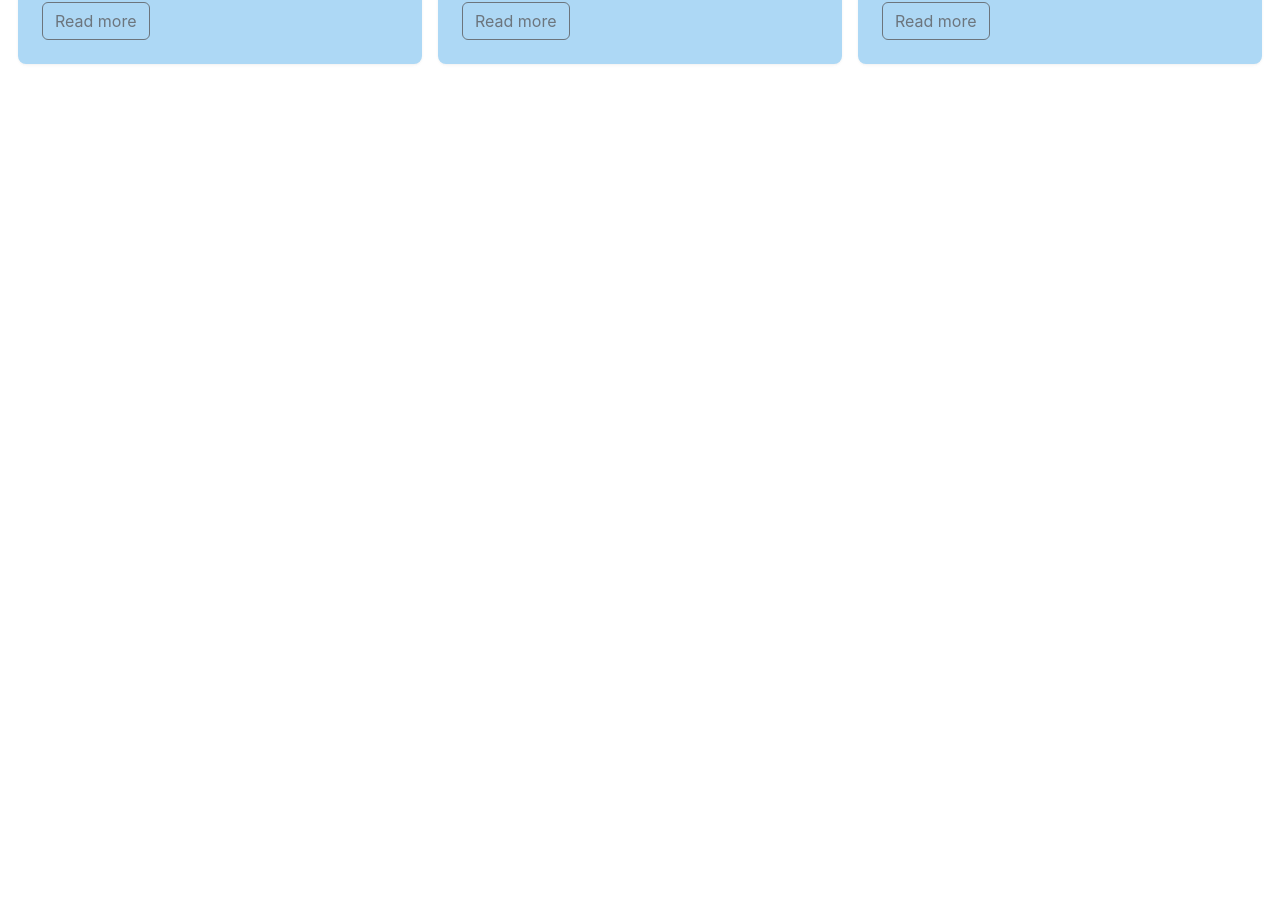
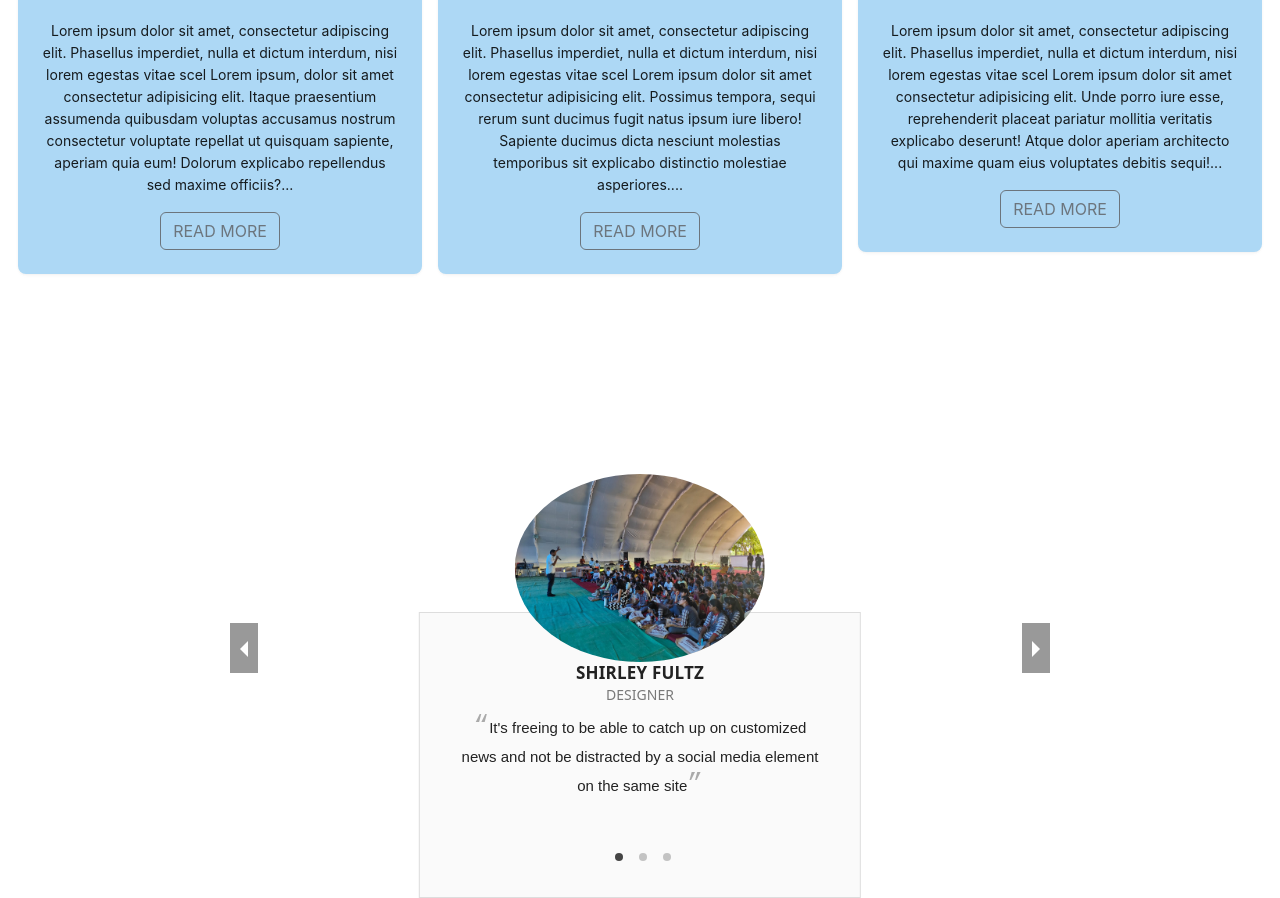
Before and after one commit to Buggs1007/Vihatha, a React (Create React App) app: page / in a window 1280 px wide. Shown: the part 979-1877 px from the top of the page. Before the commit the page ends 1053 px from the top, so only its background shows below. Built offline with nearby package versions, Linux system fonts and the light colour scheme.

Commit message:
Tried testimonials and footer

```diff
--- a/package.json
+++ b/package.json
@@ -3,14 +3,17 @@
   "version": "0.1.0",
   "private": true,
   "dependencies": {
+    "@popperjs/core": "^2.11.8",
     "@testing-library/jest-dom": "^5.16.5",
     "@testing-library/react": "^13.4.0",
     "@testing-library/user-event": "^13.5.0",
     "antd": "^5.6.4",
     "bootstrap": "^5.3.0",
+    "mdb-react-ui-kit": "^6.1.0",
     "react": "^18.2.0",
     "react-bootstrap": "^2.8.0",
     "react-dom": "^18.2.0",
+    "react-responsive-carousel": "^3.2.23",
     "react-scripts": "5.0.1",
     "web-vitals": "^2.1.4"
   },
--- /dev/null
+++ b/src/Homepage/Footer.js
@@ -0,0 +1,62 @@
+import React from 'react';
+import SimpleReactFooter from 'simple-react-footer';
+
+const Footer = () => {
+  // Define the data for the footer
+  const description = "Lorem ipsum dolor sit amet, consectetur adipiscing elit, sed do eiusmod tempor incididunt ut labore et dolore magna aliqua. Ut enim ad minim veniam, quis nostrud exercitation ullamco laboris nisi ut aliquip ex ea commodo consequat.";
+  const title = "Lorem Ipsum";
+
+  const columns = [{
+    title: "Column 1",
+    resources: [{
+      name: "Item 1",
+      link: "/item1"
+    },{
+      name: "Item 2",
+      link: "/item2"
+    },{
+      name: "Item 3",
+      link: "/item3"
+    },{
+      name: "Item 4",
+      link: "/item4"
+    }]
+  },{
+    title: "Column 2",
+    resources: [{
+      name: "Item 5",
+      link: "/item5"
+    },{
+      name: "Item 6",
+      link: "/item6"
+    }]
+  },{
+    title: "Column 3",
+    resources: [{
+      name: "Item 7",
+      link: "/item7"
+    },{
+      name: "Item 8",
+      link: "/item8"
+    }]
+  }];
+
+  return <SimpleReactFooter
+    description={description}
+    title={title}
+    columns={columns}
+    linkedin="lorem_ipsum_on_linkedin"
+    facebook="lorem_ipsum_on_fb"
+    twitter="lorem_ipsum_on_twitter"
+    instagram="lorem_ipsum_live"
+    youtube="UCFt6TSF464J8K82xeA?"
+    pinterest="lorem_ipsum_collections"
+    copyright="black"
+    iconColor="black"
+    backgroundColor="lightgrey"
+    fontColor="black"
+    copyrightColor="darkgrey"
+  />;
+}
+
+export default Footer;
--- a/src/Homepage/Homepage.js
+++ b/src/Homepage/Homepage.js
@@ -1,7 +1,11 @@
 import Slider from './Slider';
 import Slider1 from './Slider1';
 import Cards from './cards';
+import 'mdb-react-ui-kit/dist/css/mdb.min.css';
 import 'bootstrap/dist/css/bootstrap.min.css';
+// import Footer from './Footer';
+import Testimonials from './Testimonials';
+// import 'bootstrap/dist/js/bootstrap.bundle';
 
 const Home= () => {
 
@@ -12,6 +16,8 @@ const Home= () => {
             {/* <Slider /> */}
             <Slider1 />
             <Cards />
+            <Testimonials />
+            {/* <Footer /> */}
         </div>
     )
 }
--- a/src/Homepage/Slider.js
+++ b/src/Homepage/Slider.js
@@ -9,7 +9,7 @@ import logo5 from './sliderImages/Interaction with Kids.jpg'
 const contentStyle = {
   margin: '150px 10px 100px 10px' ,
   height: '400px',
-  color: '#fff',
+  color: 'white',
   lineHeight: '160px',
   textAlign: 'center',
   background: '#364d79',
--- /dev/null
+++ b/src/Homepage/Testimonials.js
@@ -0,0 +1,57 @@
+import React, { Component } from "react";
+import "react-responsive-carousel/lib/styles/carousel.min.css"; // requires a loader
+import { Carousel } from 'react-responsive-carousel';
+import logo1 from './sliderImages/1 A discussion on Gandhi _ Life Skills.jpeg'
+import logo2 from './sliderImages/Awareness about Biodiversity _ Farming.jpg'
+import logo3 from './sliderImages/Educational Conference - IIT Delhi.jpg'
+
+export default class Testimonials extends Component {
+  render() {
+    return (
+      <Carousel
+        showArrows={true}
+        infiniteLoop={true}
+        showThumbs={false}
+        showStatus={false}
+        autoPlay={true}
+        interval={6100}
+      >
+        <div>
+          <img src={logo1} />
+          <div className="myCarousel">
+            <h3>Shirley Fultz</h3>
+            <h4>Designer</h4>
+            <p>
+              It's freeing to be able to catch up on customized news and not be
+              distracted by a social media element on the same site
+            </p>
+          </div>
+        </div>
+
+        <div>
+          <img src={logo1} />
+          <div className="myCarousel">
+            <h3>Daniel Keystone</h3>
+            <h4>Designer</h4>
+            <p>
+              The simple and intuitive design makes it easy for me use. I highly
+              recommend Fetch to my peers.
+            </p>
+          </div>
+        </div>
+
+        <div>
+          <img src={logo1} />
+          <div className="myCarousel">
+            <h3>Theo Sorel</h3>
+            <h4>Designer</h4>
+            <p>
+              I enjoy catching up with Fetch on my laptop, or on my phone when
+              I'm on the go!
+            </p>
+          </div>
+        </div>
+      </Carousel>
+    );
+  }
+}
--- a/src/Homepage/cards.js
+++ b/src/Homepage/cards.js
@@ -3,7 +3,7 @@ import Button from 'react-bootstrap/Button';
 
 
 const rowStyle = {
-  margin: '100px 10px 10px 10px',
+  margin: '200px 10px 200px 10px',
 };
 const moreButton1= ()=>{
   var dots = document.getElementById("dots1");
@@ -55,19 +55,19 @@ const Cards = () => (
   <Row gutter={16} style={rowStyle}>
     <Col span={8}>
       <Card title="Education" bordered={false} className='firstCard'>
-        <p>Lorem ipsum dolor sit amet, consectetur adipiscing elit. Phasellus imperdiet, nulla et dictum interdum, nisi lorem egestas vitae scel<span id="dots1">...</span><span id="more1">erisque enim ligula venenatis dolor. Maecenas nisl est, ultrices nec congue eget, auctor vitae massa. Fusce luctus vestibulum augue ut aliquet. Nunc sagittis dictum nisi, sed ullamcorper ipsum dignissim ac. In at libero sed nunc venenatis imperdiet sed ornare turpis. Donec vitae dui eget tellus gravida venenatis. Integer fringilla congue eros non fermentum. Sed dapibus pulvinar nibh tempor porta.</span></p>
+        <p>Lorem ipsum dolor sit amet, consectetur adipiscing elit. Phasellus imperdiet, nulla et dictum interdum, nisi lorem egestas vitae scel Lorem ipsum, dolor sit amet consectetur adipisicing elit. Itaque praesentium assumenda quibusdam voluptas accusamus nostrum consectetur voluptate repellat ut quisquam sapiente, aperiam quia eum! Dolorum explicabo repellendus sed maxime officiis?<span id="dots1">...</span><span id="more1">erisque enim ligula venenatis dolor. Maecenas nisl est, ultrices nec congue eget, auctor vitae massa. Fusce luctus vestibulum augue ut aliquet. Nunc sagittis dictum nisi, sed ullamcorper ipsum dignissim ac. In at libero sed nunc venenatis imperdiet sed ornare turpis. Donec vitae dui eget tellus gravida venenatis. Integer fringilla congue eros non fermentum. Sed dapibus pulvinar nibh tempor porta.</span></p>
         <Button variant="outline-secondary" onClick={moreButton1} id="myBtn1">Read more</Button>
       </Card>
     </Col>
     <Col span={8} >
       <Card title="Sustainability" bordered={false} className='secondCard'>
-        <p>Lorem ipsum dolor sit amet, consectetur adipiscing elit. Phasellus imperdiet, nulla et dictum interdum, nisi lorem egestas vitae scel<span id="dots2">...</span><span id="more2">erisque enim ligula venenatis dolor. Maecenas nisl est, ultrices nec congue eget, auctor vitae massa. Fusce luctus vestibulum augue ut aliquet. Nunc sagittis dictum nisi, sed ullamcorper ipsum dignissim ac. In at libero sed nunc venenatis imperdiet sed ornare turpis. Donec vitae dui eget tellus gravida venenatis. Integer fringilla congue eros non fermentum. Sed dapibus pulvinar nibh tempor porta.</span></p>
+        <p>Lorem ipsum dolor sit amet, consectetur adipiscing elit. Phasellus imperdiet, nulla et dictum interdum, nisi lorem egestas vitae scel Lorem ipsum dolor sit amet consectetur adipisicing elit. Possimus tempora, sequi rerum sunt ducimus fugit natus ipsum iure libero! Sapiente ducimus dicta nesciunt molestias temporibus sit explicabo distinctio molestiae asperiores.<span id="dots2">...</span><span id="more2">erisque enim ligula venenatis dolor. Maecenas nisl est, ultrices nec congue eget, auctor vitae massa. Fusce luctus vestibulum augue ut aliquet. Nunc sagittis dictum nisi, sed ullamcorper ipsum dignissim ac. In at libero sed nunc venenatis imperdiet sed ornare turpis. Donec vitae dui eget tellus gravida venenatis. Integer fringilla congue eros non fermentum. Sed dapibus pulvinar nibh tempor porta.</span></p>
         <Button variant="outline-secondary" onClick={moreButton2} id="myBtn2">Read more</Button>
       </Card>
     </Col>
     <Col span={8} >
       <Card title="Well-Being" bordered={false} className='thirdCard'>
-        <p>Lorem ipsum dolor sit amet, consectetur adipiscing elit. Phasellus imperdiet, nulla et dictum interdum, nisi lorem egestas vitae scel<span id="dots3">...</span><span id="more3">erisque enim ligula venenatis dolor. Maecenas nisl est, ultrices nec congue eget, auctor vitae massa. Fusce luctus vestibulum augue ut aliquet. Nunc sagittis dictum nisi, sed ullamcorper ipsum dignissim ac. In at libero sed nunc venenatis imperdiet sed ornare turpis. Donec vitae dui eget tellus gravida venenatis. Integer fringilla congue eros non fermentum. Sed dapibus pulvinar nibh tempor porta.</span></p>
+        <p>Lorem ipsum dolor sit amet, consectetur adipiscing elit. Phasellus imperdiet, nulla et dictum interdum, nisi lorem egestas vitae scel Lorem ipsum dolor sit amet consectetur adipisicing elit. Unde porro iure esse, reprehenderit placeat pariatur mollitia veritatis explicabo deserunt! Atque dolor aperiam architecto qui maxime quam eius voluptates debitis sequi!<span id="dots3">...</span><span id="more3">erisque enim ligula venenatis dolor. Maecenas nisl est, ultrices nec congue eget, auctor vitae massa. Fusce luctus vestibulum augue ut aliquet. Nunc sagittis dictum nisi, sed ullamcorper ipsum dignissim ac. In at libero sed nunc venenatis imperdiet sed ornare turpis. Donec vitae dui eget tellus gravida venenatis. Integer fringilla congue eros non fermentum. Sed dapibus pulvinar nibh tempor porta.</span></p>
         <Button variant="outline-secondary" onClick={moreButton3} id="myBtn3">Read more</Button>
       </Card>
     </Col>
--- a/src/index.css
+++ b/src/index.css
@@ -24,3 +24,132 @@
   height: 720px;
 }
 /* height of every image is constant right now, but need to find a fix. If height is allowed to vary, the size of the carousel keeps on changing according to the size of the image. */
+
+.carousel-root {
+  width: 64% !important;
+  margin: auto !important;
+  margin-top: 3% !important;
+}
+
+.carousel .slide {
+  background: #fff !important;
+  color: black;
+  height: 100%;
+}
+
+.carousel .slide img {
+  width: 250px !important;
+  border-radius: 50%;
+}
+
+.myCarousel {
+  background: #fafafa;
+  margin-top: -6%;
+  width: 54%;
+  margin-left: auto;
+  margin-right: auto;
+  padding-top: 6%;
+  padding-bottom: 8%;
+  padding-left: 5%;
+  padding-right: 5%;
+  border: 1px solid #ddd;
+  height: 286px;
+}
+
+.carousel .control-dots {
+  padding-left: 5px !important;
+  outline: 0;
+  bottom: 5% !important;
+}
+
+.myCarousel h3 {
+  color: #222;
+  font-weight: 100;
+  letter-spacing: 0.2px;
+  margin-bottom: 4px;
+  font-weight: 600;
+  text-transform: uppercase;
+  font-size: 17px;
+}
+
+.myCarousel h4 {
+  text-transform: uppercase;
+  margin-top: 0;
+  padding-top: 0;
+  font-weight: 500;
+  color: #787878;
+  font-size: 14px;
+}
+
+.myCarousel p {
+  font-weight: 100 !important;
+  line-height: 29px !important;
+  color: #222;
+  font-size: 15px;
+  font-family: sans-serif;
+  max-height: 67px;
+}
+
+.myCarousel p:before {
+  content: "“";
+  color: #aaa;
+  font-size: 26px;
+  font-family: monospace;
+  font-weight: 100;
+}
+
+.myCarousel p:after {
+  content: "”";
+  color: #aaa;
+  font-size: 26px;
+  font-family: monospace;
+  font-weight: 100;
+  line-height: 0;
+}
+
+.carousel .control-dots .dot {
+  box-shadow: none !important;
+  background: #454545 !important;
+  outline: 0;
+}
+
+.carousel.carousel-slider .control-arrow {
+  background: #000 !important;
+  height: 50px !important;
+  position: absolute;
+  top: 35% !important;
+}
+
+.App {
+  text-align: center;
+}
+
+@media only screen and (max-width: 934px) {
+  .carousel-root {
+    outline: 0;
+    width: 93% !important;
+    margin: auto !important;
+  }
+
+  .carousel.carousel-slider .control-arrow {
+    display: none !important;
+  }
+  .myCarousel {
+    background: #fafafa;
+    margin-top: -9%;
+    width: 88%;
+    margin-left: auto;
+    margin-right: auto;
+    padding-top: 8%;
+    padding-bottom: 12.5%;
+    padding-left: 5%;
+    padding-right: 5%;
+    border: 1px solid #ddd;
+    height: 269px;
+  }
+
+  .carousel .slide img {
+    width: 24% !important;
+    border-radius: 50%;
+  }
+}
```
Also changed, not shown: 1 other file (tests, documents, lock files or other folders).
